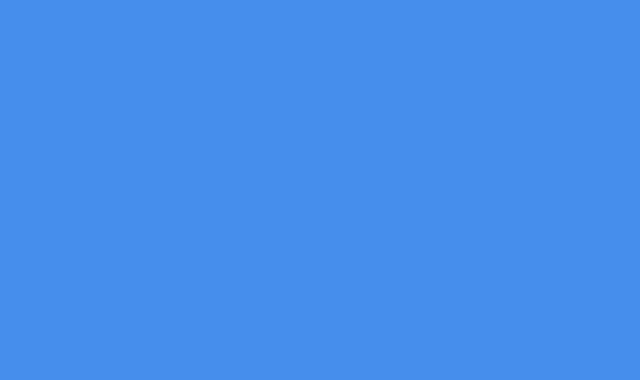
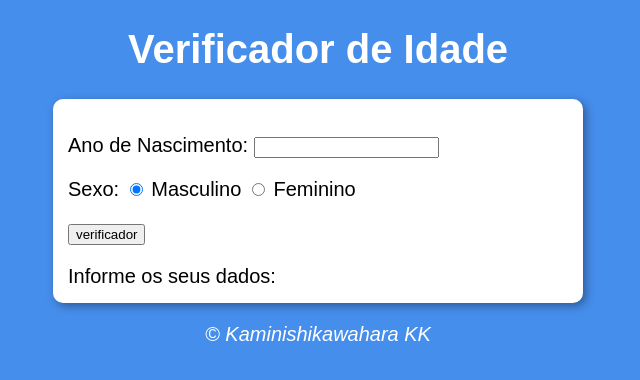
Before and after one commit to kkaori146/Project_Age_Checker, a plain HTML site: page index.html in a window 1280 px wide. Shown: the whole page, without its empty margins (322-962 px from the left). Drawn offline with Linux system fonts and the light colour scheme.

Commit message:
Calculation

```diff
--- a/index.html
+++ b/index.html
@@ -2,23 +2,33 @@
 <html>
 <head>
     <meta charset="UTF-8">
-    <meta http-equiv="X-UA-Compatible" content="IE=edge">
-    <meta name="viewport" content="width=device-width, initial-scale=1.0">
+     <meta name="viewport" content="width=device-width, initial-scale=1.0">
     <link rel="stylesheet" type="text/css" href="css/style.css"/>
-    <title>Age Checker/title>
+    <title>Age Checker</title>
 </head>
 <body>
     <header>
-<h1>Título</h1>
+<h1>Verificador de Idade</h1>
     </header>
 
     <section>
 <div>
-
+<p>Ano de Nascimento:
+    <input type="number" name="txtano" id="txtano" min="0">
+</p>
+<p>Sexo:
+    <input type="radio" name="radsex" id="masc" checked>
+    <label for="masc">Masculino</label>
+    <input type="radio" name="radsex" id="fem">
+    <label for="fem">Feminino</label>
+</p>
+<p>
+    <input type="button" value="verificador" onclick="verificar()">
+</p>
 </div>
 
-<div>
-
+<div id="res">
+    Informe os seus dados:
 </div>
     </section>
 
--- a/js/script.js
+++ b/js/script.js
@@ -1 +1,15 @@
-alert('Olá')
+function verificar() {
+    var data = new Date()
+    var ano = data.getFullYear()
+    var fano = document.getElementById('txtano')
+    var res = document.querySelector('div#res')
+
+    if(fano.value.length == 0 || Number(fano.value) > ano) {
+        window.alert('[ERRO] Verifique os dados e tente novamente!')
+
+    } else {
+        var fsex = document.getElementsByName('radsex')
+        var idade = ano - Number(fano.value)
+        res.innerHTML = `Idade calculada: ${idade}`
+    }
+}
```
